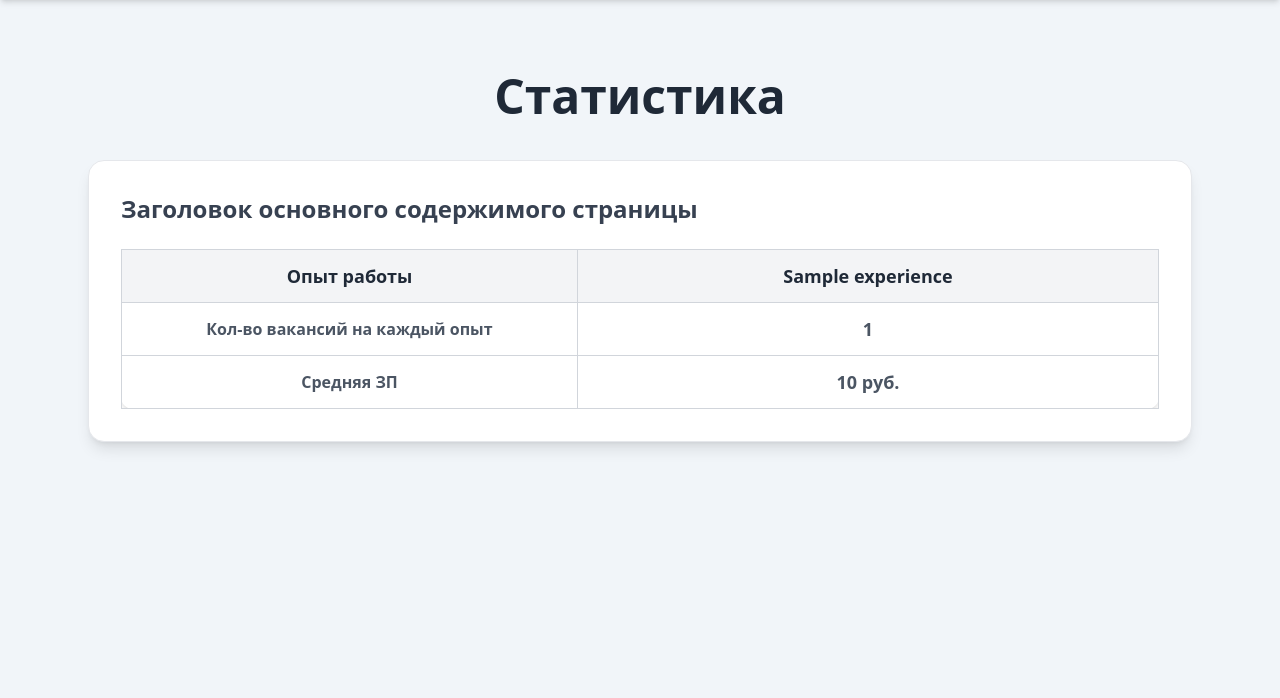
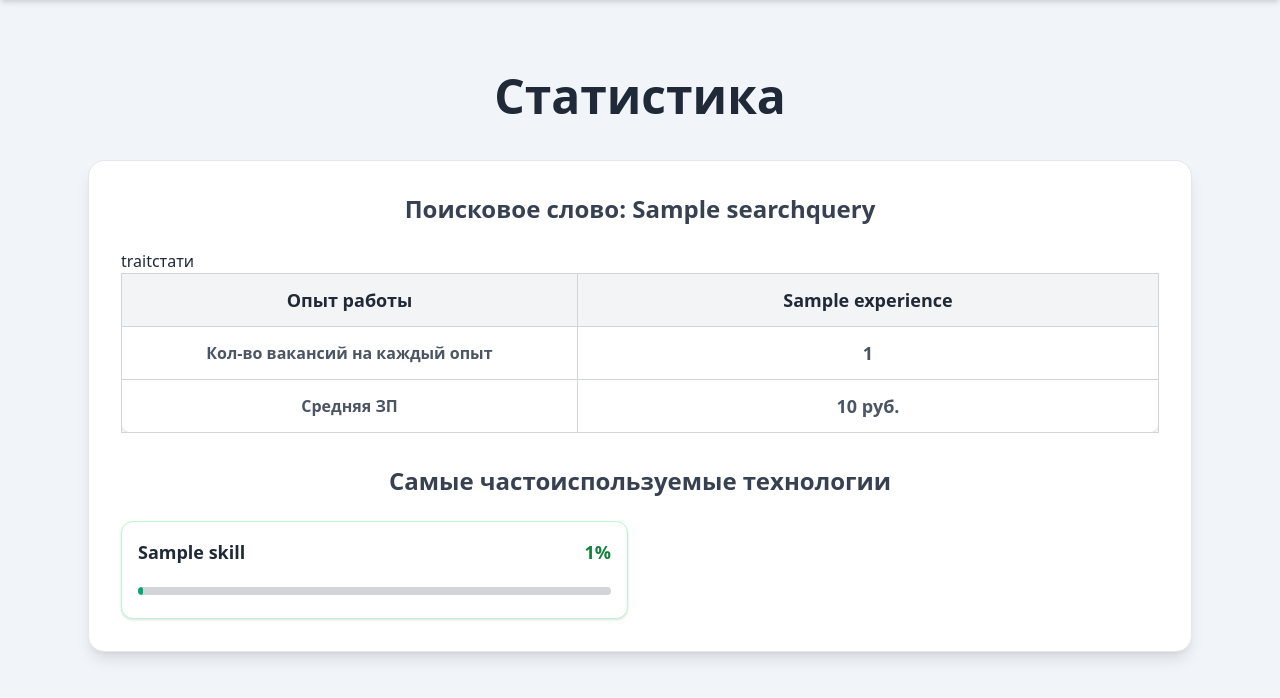
Before and after one commit to 4eLoBeK-001/HHParser, a Django app: template templates/hh_app/detailed_statistics.html in a window 1280 px wide. Shown: the part 76-774 px from the top of the page. Run offline with Django 5.2, Linux system fonts and the light colour scheme; tables that the repository leaves empty hold one stand-in row (values such as "Sample post"); the template is opened without the code that fills it: values that come from a table or form of the project are taken from there, most other values are stand-ins (such as "Sample title", 1, 10 or a date in 2020); some libraries are stand-ins or nearby versions.

Commit message:
statistics on the most frequently used technologies

```diff
--- a/hh_app/management/commands/parse_hh.py
+++ b/hh_app/management/commands/parse_hh.py
@@ -16,7 +16,7 @@ class Command(BaseCommand):
         url = "https://api.hh.ru/vacancies"
 
         params = {
-            "text": "fastapi",
+            "text": "django",
             "area": 113,
             "per_page": 50,
             "page": 0,
@@ -44,6 +44,7 @@ class Command(BaseCommand):
                 time.sleep(3)
 
                 params['page'] += 1
+                # Если страницы закончились завершаем цикл
                 if params['page'] > data.get('pages', 0):
                     break
 
--- a/templates/hh_app/detailed_statistics.html
+++ b/templates/hh_app/detailed_statistics.html
@@ -11,8 +11,8 @@
     </h1>
     <div class="bg-white p-8 rounded-2xl shadow-lg border border-gray-200">
 
-        <h2 class="text-2xl font-semibold mb-6 text-gray-700">
-            Заголовок основного содержимого страницы
+        <h2 class="text-2xl text-center font-semibold mb-6 text-gray-700">
+            Поисковое слово: {{search_query}}
         </h2>
 
         <div class="overflow-x-auto mt-6">
@@ -27,7 +27,6 @@
                         {% for experience in experiences %}
                             <th class="font-bold text-center border border-gray-300 px-1 py-3">{{experience.name}}</th>
                         {% endfor %}
-
                     </tr>
                 </thead>
 
@@ -48,9 +47,30 @@
                             <td class="text-center border border-gray-300 px-1 py-3">{{res.salary_avg}} руб.</td>
                         {% endfor %}
                     </tr>
-                </tbody>
+                </tbody>traitстати
 
             </table>
+        </div>
+
+        <div class="mt-8">
+            <h1 class="text-2xl text-center font-semibold mb-6 text-gray-700">
+                Самые частоиспользуемые технологии
+            </h1>
+
+            <div class="grid grid-cols-1 md:grid-cols-2 gap-6 text-lg">
+
+                {% for skill in skill_statistics %}
+                <div class="p-4 bg-white rounded-xl shadow border border-green-200">
+                    <div class="flex justify-between mb-2">
+                        <span class="font-semibold text-gray-800">{{skill.skills__name}}</span>
+                        <span class="font-bold text-green-700">{{skill.percent}}%</span>
+                    </div>
+                    <progress class="progress progress-success w-full" value="{{skill.percent}}" max="100"></progress>
+                </div>
+                {% endfor %}
+
+            </div>
+
         </div>
 
     </div>
```
Also changed, not shown: hh_app/views.py (+26 -6 lines).
